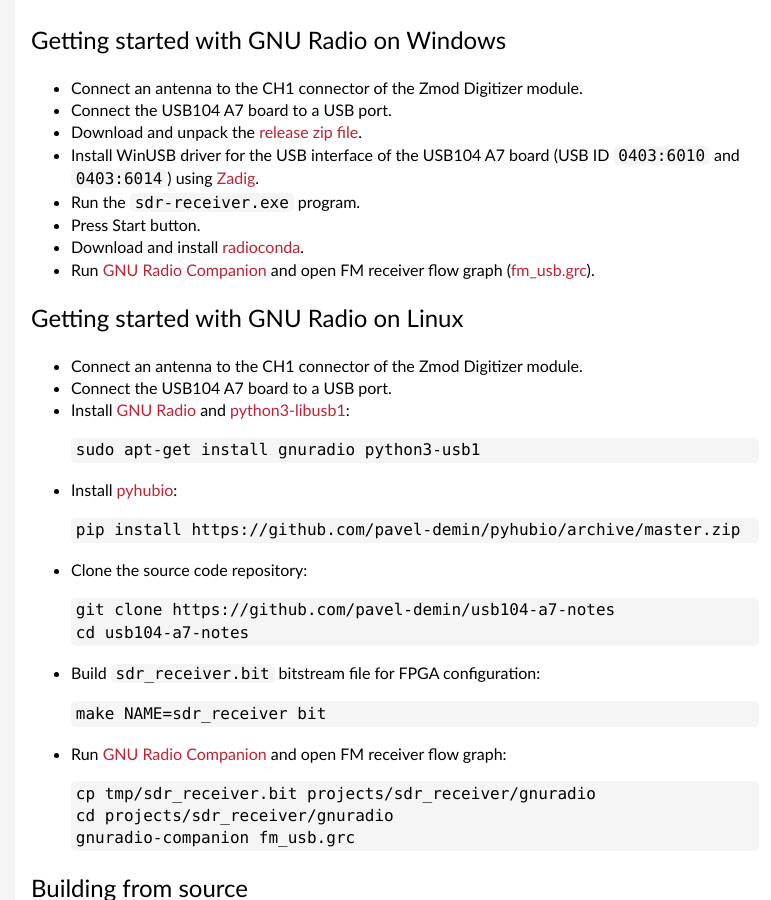
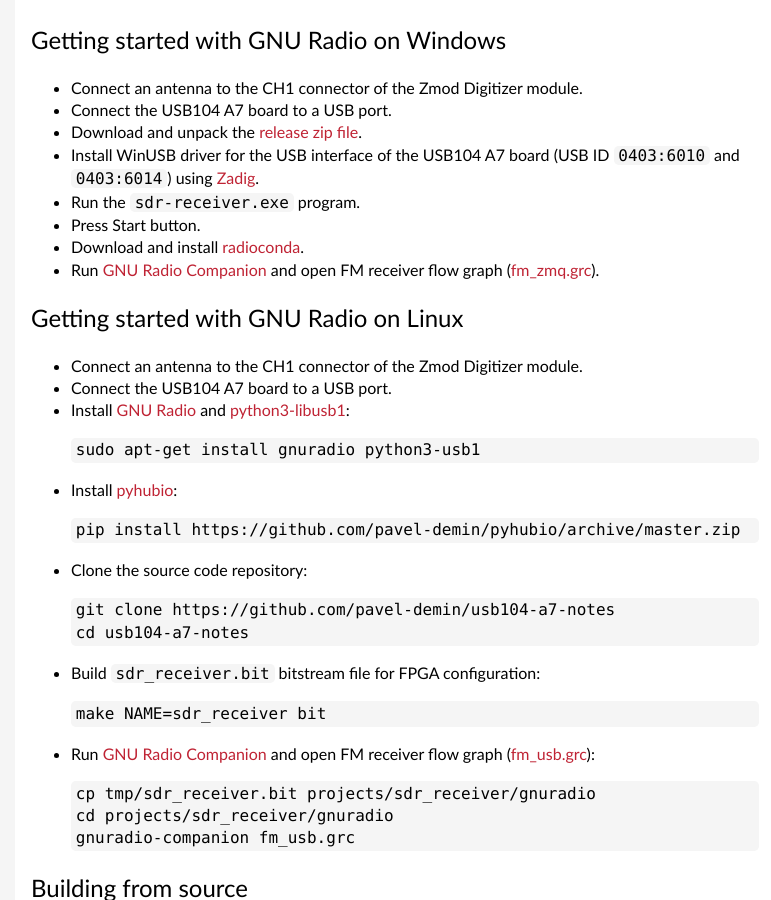
Before and after one commit to pavel-demin/usb104-a7-notes, a Jekyll site: the page built from sdr-receiver.md, in a window 1280 px wide and 900 px high, scrolled down 1653 px. Shown: the whole window, without its empty margins (225-996 px from the left). Built offline with Jekyll 4.4.1, drawn with Linux system fonts in a browser that asks for light colours.

Commit message:
fix flow graph names in sdr-receiver

```diff
--- a/sdr-receiver.md
+++ b/sdr-receiver.md
@@ -37,7 +37,7 @@
 
 The [projects/sdr_receiver/gnuradio](https://github.com/pavel-demin/usb104-a7-notes/tree/master/projects/sdr_receiver/gnuradio) directory directory contains flowgraph configuration examples for [GNU Radio Companion](https://wiki.gnuradio.org/index.php/GNURadioCompanion).
 
-The screenshot below shows [GNU Radio Companion](https://wiki.gnuradio.org/index.php/GNURadioCompanion) running the FM receiver flow graph ([fm_usb.grc](https://github.com/pavel-demin/usb104-a7-notes/tree/master/projects/sdr_receiver/gnuradio/fm_usb.grc)) and communicating with the ZMQ server ([sdr-receiver.py](https://github.com/pavel-demin/usb104-a7-notes/blob/master/projects/sdr_receiver/server/sdr-receiver.py)).
+The screenshot below shows [GNU Radio Companion](https://wiki.gnuradio.org/index.php/GNURadioCompanion) running the FM receiver flow graph ([fm_zmq.grc](https://github.com/pavel-demin/usb104-a7-notes/tree/master/projects/sdr_receiver/gnuradio/fm_zmq.grc)) and communicating with the ZMQ server ([sdr-receiver.py](https://github.com/pavel-demin/usb104-a7-notes/blob/master/projects/sdr_receiver/server/sdr-receiver.py)).
 
 ![GNU Radio Companion]({{ "/img/sdr-receiver-fm-zmq.png" | prepend: site.baseurl }})
 
@@ -51,7 +51,7 @@
  - Run the `sdr-receiver.exe` program.
  - Press Start button.
  - Download and install [radioconda](https://github.com/ryanvolz/radioconda).
- - Run [GNU Radio Companion](https://wiki.gnuradio.org/index.php/GNURadioCompanion) and open FM receiver flow graph ([fm_usb.grc](https://github.com/pavel-demin/usb104-a7-notes/tree/master/projects/sdr_receiver/gnuradio/fm_usb.grc)).
+ - Run [GNU Radio Companion](https://wiki.gnuradio.org/index.php/GNURadioCompanion) and open FM receiver flow graph ([fm_zmq.grc](https://github.com/pavel-demin/usb104-a7-notes/tree/master/projects/sdr_receiver/gnuradio/fm_zmq.grc)).
 
 Getting started with GNU Radio on Linux
 -----
@@ -75,7 +75,7 @@
 {% highlight bash %}
 make NAME=sdr_receiver bit
 {% endhighlight %}
- - Run [GNU Radio Companion](https://wiki.gnuradio.org/index.php/GNURadioCompanion) and open FM receiver flow graph:
+ - Run [GNU Radio Companion](https://wiki.gnuradio.org/index.php/GNURadioCompanion) and open FM receiver flow graph ([fm_usb.grc](https://github.com/pavel-demin/usb104-a7-notes/tree/master/projects/sdr_receiver/gnuradio/fm_usb.grc)):
 {% highlight bash %}
 cp tmp/sdr_receiver.bit projects/sdr_receiver/gnuradio
 cd projects/sdr_receiver/gnuradio
```
